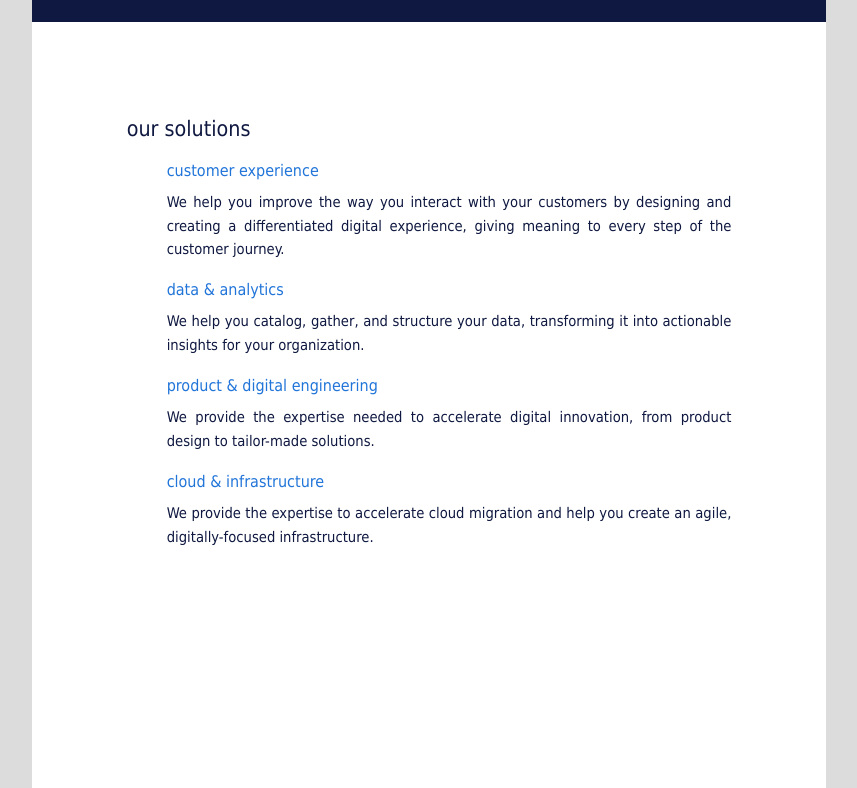
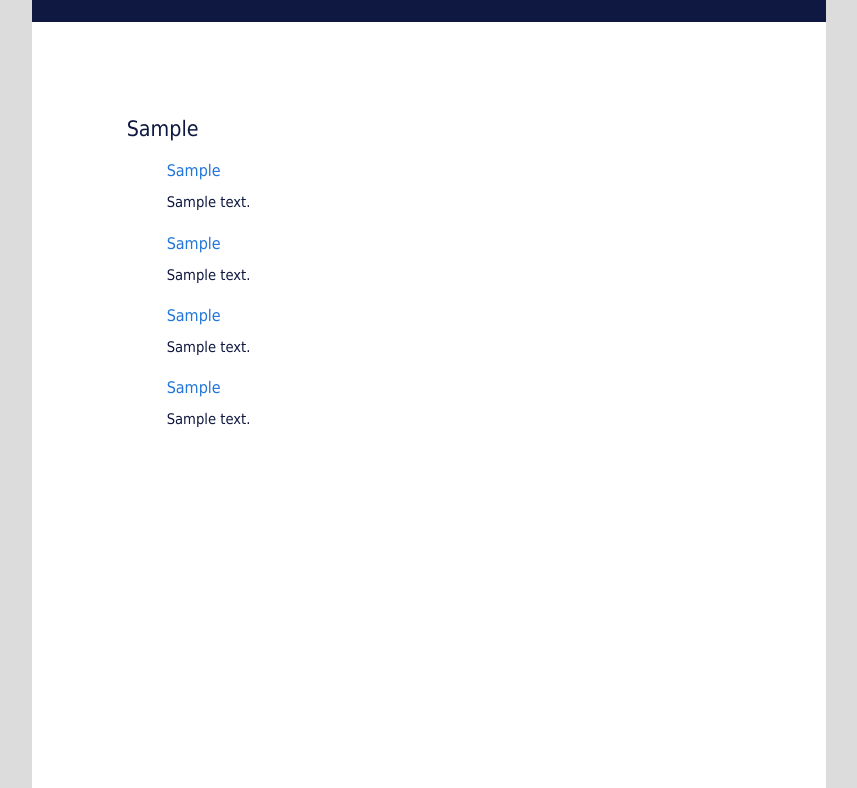
Before and after one commit to aym2020/cv-converter, a Flask app: template app/templates/cv_template.html in a window 1280 px wide. Shown: the part 3346-4134 px from the top of the page, without its empty margins (211-1068 px from the left). Run offline with Flask 3, Linux system fonts and the light colour scheme; the template is opened without the code that fills it: most values are stand-ins (such as "Sample title", 1, 10 or a date in 2020); parts of the project's set-up code (start-up, migrations or seed data) failed here and were passed over; some libraries are stand-ins or nearby versions.

Commit message:
gcp local fix

```diff
--- a/app.yaml
+++ b/app.yaml
@@ -1,5 +1,5 @@
 runtime: python39
-entrypoint: gunicorn -b :$PORT run:app
+entrypoint: gunicorn -b :$PORT run:app --timeout=300
 
 instance_class: F1
 
--- a/app/routes.py
+++ b/app/routes.py
@@ -16,21 +16,26 @@ from google.auth import impersonated_credentials
 # Load environment variables
 load_dotenv()
 
-# Fetch the secret from Secret Manager
-secret_client = secretmanager.SecretManagerServiceClient()
-secret_name = "projects/cv-converter-449021/secrets/firestore-account-key/versions/latest"
-response = secret_client.access_secret_version(request={"name": secret_name})
-secret_payload = response.payload.data.decode("UTF-8")
-
-# Parse the secret (service account JSON)
-credentials_info = json.loads(secret_payload)
-
-# Initialize Firestore with explicit credentials
-firestore_client = firestore.Client.from_service_account_info(
-    credentials_info,
-    project="cv-converter-449021",
-    database="cv-converter-db"
-)
+# Initialize Firestore based on environment
+if os.getenv('ENV') == 'local':
+    # Use local service account key
+    firestore_client = firestore.Client.from_service_account_json(
+        os.getenv('GOOGLE_APPLICATION_CREDENTIALS'),
+        project="cv-converter-449021",
+        database="cv-converter-db"
+    )
+else:
+    # Fetch secret from GCP Secret Manager
+    secret_client = secretmanager.SecretManagerServiceClient()
+    secret_name = "projects/cv-converter-449021/secrets/firestore-account-key/versions/latest"
+    response = secret_client.access_secret_version(request={"name": secret_name})
+    secret_payload = response.payload.data.decode("UTF-8")
+    credentials_info = json.loads(secret_payload)
+    firestore_client = firestore.Client.from_service_account_info(
+        credentials_info,
+        project="cv-converter-449021",
+        database="cv-converter-db"
+    )
 
 # Initialize OpenAI client
 OPENAI_API_KEY = os.getenv("OPENAI_API_KEY")
@@ -38,6 +43,102 @@ client = OpenAI(api_key=OPENAI_API_KEY)
 
 # Get the path to the service account key
 credentials_path = os.getenv('GOOGLE_APPLICATION_CREDENTIALS')
+
+# Translations for all hardcoded text in cv_template.html
+translations = {
+    "en": {
+        "skills_title": "Technical and Functional Skills.",
+        "education_title": "Education.",
+        "certifications_title": "Certifications.",
+        "languages_title": "Languages.",
+        "experiences_title": "Professional Experiences.",
+        "description_label": "Description of the role:",
+        "client_references_label": "Client References:",
+        "we_are_randstad": "we are randstad digital.",
+        "randstad_paragraph": """Randstad Digital is a leading technology partner that accelerates digital
+transformation for businesses by providing talent, production capabilities, and
+packaged solutions in specialized fields. Our expertise enables you to
+strengthen your team while connecting you with skilled professionals worldwide
+who align with the technologies you’ve chosen.<br><br>
+We focus on packaged solutions, empowering businesses to achieve their
+objectives quickly and efficiently. We operate across four service lines:
+customer experience (UX/UI), digital engineering and product engineering, data
+& analytics, and cloud & infrastructure. To achieve this, we offer our clients
+three engagement models: expertise, competency centers, and packaged
+solutions.<br><br>
+Launched on August 30, 2023, Randstad Digital has an in-depth understanding
+of the labor market, enabling us to support our clients in their digital
+transformation projects with our diversified and agile expertise and
+methodologies. Our 46,000 employees worldwide positively impact society by
+helping people achieve their full potential throughout their professional lives.<br><br>
+Randstad was founded in 1960, with its headquarters in Diemen, the
+Netherlands. In 2022, across our 39 markets, we helped over 2 million people
+find jobs that suited them and advised more than 230,000 clients on their
+talent needs. We generated €27.6 billion in revenue. Randstad N.V. is listed on
+Euronext Amsterdam.""",
+        "our_solutions": "our solutions",
+        "customer_experience": "customer experience",
+        "customer_experience_desc": """We help you improve the way you interact with your customers by designing and
+creating a differentiated digital experience, giving meaning to every step of the
+customer journey.""",
+        "data_analytics": "data & analytics",
+        "data_analytics_desc": """We help you catalog, gather, and structure your data, transforming it into actionable
+insights for your organization.""",
+        "product_engineering": "product & digital engineering",
+        "product_engineering_desc": """We provide the expertise needed to accelerate digital innovation, from product design
+to tailor-made solutions.""",
+        "cloud_infrastructure": "cloud & infrastructure",
+        "cloud_infrastructure_desc": """We provide the expertise to accelerate cloud migration and help you create an agile,
+digitally-focused infrastructure."""
+    },
+
+    "fr": {
+        "skills_title": "Compétences techniques et fonctionnelles.",
+        "education_title": "Formations.",
+        "certifications_title": "Certifications.",
+        "languages_title": "Langues.",
+        "experiences_title": "Expériences professionnelles.",
+        "description_label": "Description du rôle :",
+        "client_references_label": "Référence du client :",
+        "we_are_randstad": "nous sommes randstad digital",
+        "randstad_paragraph": """Randstad Digital est un partenaire technologique de référence qui facilite la
+transformation digitale accélérée des entreprises en fournissant des talents,
+des capacités de production et des solutions packagées dans des domaines
+spécialisés. Notre expertise vous permet de renforcer votre équipe, tout en vous
+mettant en relation avec des professionnels qualifiés dans le monde entier qui
+s'alignent sur les technologies que vous avez choisies.<br><br>
+Nous nous concentrons sur les solutions packagées et nous donnons aux entreprises
+les moyens d'atteindre leurs objectifs rapidement et efficacement. Nous intervenons
+autour de quatre lignes de services : l'expérience client (UX/UI), l'ingénierie
+numérique et l'ingénierie produit, les datas & analytics et le cloud & infrastructures.
+Pour ce faire, nous proposons à nos clients trois modèles d'engagement : l'expertise,
+des centres de compétences et des solutions packagées.<br><br>
+Lancée le 30 août 2023, Randstad Digital possède une connaissance approfondie du
+marché du travail pour accompagner ses clients dans leurs projets de transformation
+digitale grâce à son expertise et ses méthodologies diversifiées et agiles. Nos
+46 000 collaborateurs dans le monde ont un impact positif sur la société en aidant
+les gens à réaliser leur véritable potentiel tout au long de leur vie professionnelle.<br><br>
+Randstad a été fondée en 1960 et son siège social se trouve à Diemen, aux Pays-Bas.
+En 2022, sur nos 39 marchés, nous avons aidé plus de 2 millions de personnes à
+trouver un emploi qui leur convient et conseillé plus de 230 000 clients sur leurs
+besoins en talents. Nous avons généré un chiffre d'affaires de 27,6 milliards d'euros.
+Randstad N.V. est cotée à l'Euronext Amsterdam.""",
+        "our_solutions": "nos solutions",
+        "customer_experience": "expérience client",
+        "customer_experience_desc": """Nous vous aidons à améliorer la façon dont vous interagissez avec vos clients,
+en concevant et en créant une expérience digitale différenciante et en donnant
+du sens à chaque étape du parcours client.""",
+        "data_analytics": "data & analytics",
+        "data_analytics_desc": """Nous vous aidons à répertorier, rassembler et structurer vos données et à
+les transformer en informations exploitables pour votre organisation.""",
+        "product_engineering": "ingénierie produit & digital",
+        "product_engineering_desc": """Nous fournissons l'expertise nécessaire pour accélérer l'innovation digitale,
+de la conception du produit aux solutions élaborées sur mesure.""",
+        "cloud_infrastructure": "cloud & infrastructure",
+        "cloud_infrastructure_desc": """Nous fournissons l'expertise pour accélérer la migration vers le cloud et vous
+aider à créer une infrastructure agile axée sur le numérique."""
+    }
+}
 
 # Configure upload folder
 app.config['UPLOAD_FOLDER'] = 'app/uploads'
@@ -104,6 +205,9 @@ def upload_file():
 
     if not result:
         return "Failed to process the CV with OpenAI API.", 500
+
+    # Save chosen language in the result so we know what user selected
+    result["chosen_language"] = target_language
 
     # 5) Store JSON result in Firestore
     firestore_client.collection('cvs').document('last_cv').set(result)
@@ -526,10 +630,12 @@ def generate_cv():
             pages = []
             current_page = []
             current_height = 0
+            lang_code = data.get("chosen_language", "en")
 
             for section in sections:
                 hh = heading_height()
                 heading_placed = False
+                heading_str = translations[lang_code]["experiences_title"]
 
                 # Start a new page for experiences if there's already content
                 if section["type"] == "experiences" and current_height > 0:
@@ -549,7 +655,7 @@ def generate_cv():
                     if not heading_placed:
                         new_block = {
                             "type": section["type"],
-                            "heading": section["heading"],
+                            "heading": heading_str,
                             "items": []
                         }
                         current_page.append(new_block)
@@ -574,7 +680,15 @@ def generate_cv():
             data["page_2_content"] = pages
             print("Page 2 Content:", json.dumps(data["page_2_content"], indent=2))
 
-            return render_template('cv_template.html', data=data)
+            # 1) Determine the chosen language
+            lang_code = data.get("chosen_language", "en")
+
+            # 2) Get localized text
+            localized_text = translations.get(lang_code, translations["en"])
+
+            # 3) Render with text=localized_text
+            print(f"Rendering with language: {lang_code}, Localized text exists: {bool(localized_text)}")
+            return render_template('cv_template.html', data=data, text=localized_text)
 
         except Exception as e:
             print(f"Error updating CV: {e}")
@@ -586,7 +700,13 @@ def generate_cv():
             doc = doc_ref.get()
             if doc.exists:
                 data = doc.to_dict()
-                return render_template('cv_template.html', data=data)
+
+                # If no language stored, default to "en"
+                lang_code = data.get("chosen_language", "en")
+                localized_text = translations.get(lang_code, translations["en"])
+
+                print(f"Rendering with language: {lang_code}, Localized text exists: {bool(localized_text)}")
+                return render_template('cv_template.html', data=data, text=localized_text)
             else:
                 return jsonify({'success': False, 'error': 'No last CV found in Firestore'}), 404
         except Exception as e:
--- a/app/static/cv_styles.css
+++ b/app/static/cv_styles.css
@@ -398,7 +398,7 @@ body {
     margin-bottom: 20px;
 }
 .last-page p {
-    font-size: 16px;
+    font-size: 15px;
     line-height: 1.45;
     text-align: justify;
     max-width: 800px;
--- a/app/templates/cv_template.html
+++ b/app/templates/cv_template.html
@@ -66,7 +66,7 @@
         {% for block in page %}
 
         {% if block.type == "skills" %}
-            <div class="section-title">{{ block.heading }}</div>
+            <div class="section-title">{{ text.skills_title }}</div>
             <div class="skills-list">
             {% for item in block["items"] %}
                 <div class="skill-category">
@@ -78,7 +78,7 @@
             <br>
 
         {% elif block.type == "education" %}
-            <div class="section-title">{{ block.heading }}</div>
+            <div class="section-title">{{ text.education_title }}</div>
             <div class="education-list">
                 {% for item in block["items"] %}
                     <p>
@@ -93,7 +93,7 @@
             <br>
 
         {% elif block.type == "certifications" %}
-            <div class="section-title">{{ block.heading }}</div>
+            <div class="section-title">{{ text.certifications_title }}</div>
             <div class="certifications-list">
                 {% for item in block["items"] %}
                     <div class="certification-item">
@@ -105,7 +105,7 @@
             <br>
 
         {% elif block.type == "languages" %}
-            <div class="section-title">{{ block.heading }}</div>
+            <div class="section-title">{{ text.languages_title }}</div>
             <div class="languages-list">
                 {% for item in block["items"] %}
                     <div class="language-item">
@@ -131,7 +131,7 @@
 
                     <!-- Description with Bullet Points -->
                     <div class="experience-description">
-                        <p class="description-label"><em>Description of the role:</em></p>
+                        <p class="description-label"><em>{{ text.description_label }}</em></p>
                         {% set lines = item.description.split('\n') %}
                         <ul>
                             {% for line in lines %}
@@ -143,27 +143,25 @@
                         </ul>
                     </div>
 
-                    {% if not loop.last %}<br>{% endif %} <!-- Add a line break between references -->
+                    {% if not loop.last %}<br>{% endif %}
 
                     <!-- Client References -->
                     {% if item.client_references %}
                         <div class="client-references">
-                            <p class="description-label"><em>Client References:</em></p>
+                            <p class="description-label"><em>{{ text.client_references_label }}</em></p>
                             {% for reference in item.client_references %}
                                 <div class="client-reference">
                                     <p>{{ reference.first_name }} {{ reference.last_name }}</p>
                                     <p>{{ reference.role }}</p>
-                                    <!-- Apply the email-style class to the email -->
                                     <p><span class="email-style">{{ reference.email }}</span> - {{ reference.tel }}</p>
                                 </div>
-                                {% if not loop.last %}<br>{% endif %} <!-- Add a line break between references -->
+                                {% if not loop.last %}<br>{% endif %}
                             {% endfor %}
                         </div>
                     {% endif %}
 
-                    <!-- Add a skipped line between experiences -->
                     {% if not loop.last %}
-                        <br> <!-- Skip a line -->
+                        <br>
                     {% endif %}
                 {% endfor %}
             </div>
@@ -174,13 +172,8 @@
 
     <!-- Last Page -->
     <div class="page last-page">
-        <span class="we-are-randstad-digital">we are randstad digital.<br><br></span>
-        <p>
-            Randstad Digital is a leading technology partner that accelerates digital transformation for businesses by providing talent, production capabilities, and packaged solutions in specialized fields. Our expertise enables you to strengthen your team while connecting you with skilled professionals worldwide who align with the technologies you’ve chosen.<br><br>
-            We focus on packaged solutions, empowering businesses to achieve their objectives quickly and efficiently. We operate across four service lines: customer experience (UX/UI), digital engineering and product engineering, data & analytics, and cloud & infrastructure. To achieve this, we offer our clients three engagement models: expertise, competency centers, and packaged solutions.<br><br>
-            Launched on August 30, 2023, Randstad Digital has an in-depth understanding of the labor market, enabling us to support our clients in their digital transformation projects with our diversified and agile expertise and methodologies. Our 46,000 employees worldwide positively impact society by helping people achieve their full potential throughout their professional lives.<br><br>
-            Randstad was founded in 1960, with its headquarters in Diemen, the Netherlands. In 2022, across our 39 markets, we helped over 2 million people find jobs that suited them and advised more than 230,000 clients on their talent needs. We generated €27.6 billion in revenue. Randstad N.V. is listed on Euronext Amsterdam.
-        </p>
+        <span class="we-are-randstad-digital">{{ text.we_are_randstad }}<br><br></span>
+        <p>{{ text.randstad_paragraph | safe }}</p>
 
         <!-- Laser Image -->
         <div class="laser-container">
@@ -190,30 +183,27 @@
 
     <!-- Last Page 2 -->
     <div class="page last-page-2">
-        <div class="our-solutions-title">our solutions</div>
+        <div class="our-solutions-title">{{ text.our_solutions }}</div>
 
-        <div class="section-title">customer experience</div>
+        <div class="section-title">{{ text.customer_experience }}</div>
         <div class="section-description">
-            We help you improve the way you interact with your customers by designing and creating a differentiated digital experience, giving meaning to every step of the customer journey.
+            {{ text.customer_experience_desc }}
         </div>
 
-    <div class="section-title">data & analytics</div>
+        <div class="section-title">{{ text.data_analytics }}</div>
         <div class="section-description">
-        We help you catalog, gather, and structure your data, transforming it into actionable insights for your organization.
+            {{ text.data_analytics_desc }}
         </div>
 
-    <div class="section-title">product & digital engineering</div>
+        <div class="section-title">{{ text.product_engineering }}</div>
         <div class="section-description">
-        We provide the expertise needed to accelerate digital innovation, from product design to tailor-made solutions.
+            {{ text.product_engineering_desc }}
         </div>
 
-    <div class="section-title">cloud & infrastructure</div>
+        <div class="section-title">{{ text.cloud_infrastructure }}</div>
         <div class="section-description">
-        We provide the expertise to accelerate cloud migration and help you create an agile, digitally-focused infrastructure.
+            {{ text.cloud_infrastructure_desc }}
         </div>
     </div>
-    <script>
-
-    </script>
 </body>
 </html>
```
Lines whose indentation alone changed are shown as unchanged.
